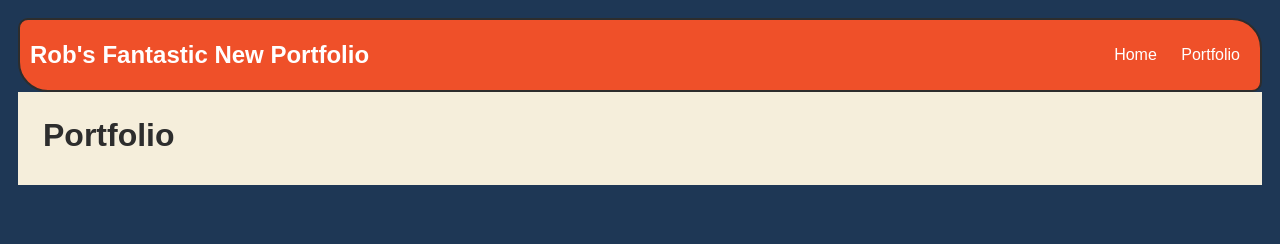
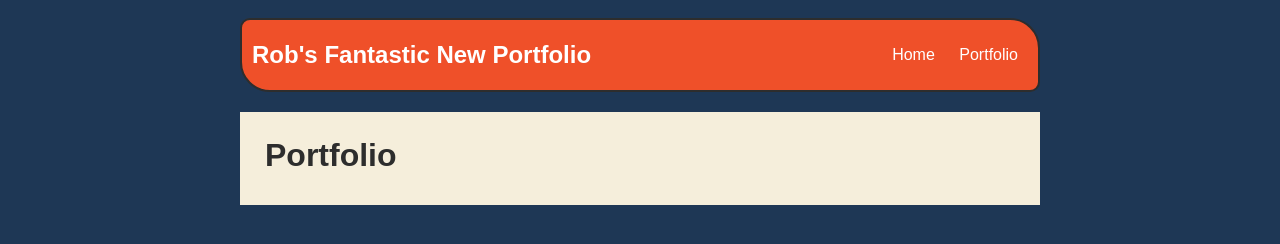
Before and after one commit to robertaird/robertaird.github.io, a plain HTML site: page portfolio.html in a window 1280 px wide. Drawn offline with nearby package versions, Linux system fonts and the light colour scheme; no server answers.

Commit message:
add portfolio.html file

```diff
--- a/portfolio.html
+++ b/portfolio.html
@@ -2,7 +2,7 @@
 <html>
     <head>
         <title>Rob's Fantastic New Portfolio</title>
-        <style type="text/css">
+    <style type="text/css">
             body {
                 background: rgb(30, 55, 85);
                 color: rgb(45, 45, 45);
@@ -25,6 +25,7 @@
             nav {
                 background: rgb(239, 80, 41);
                 margin: 0 auto;
+                margin-bottom: 20px;
                 display: flex;
                 padding: 10px;
                 border: 2px solid;
@@ -72,6 +73,7 @@
     </head>
 
     <body>
+        <div id="all-contents">
         <nav>
             <header>Rob's Fantastic New Portfolio</header>
             <ul>
```
